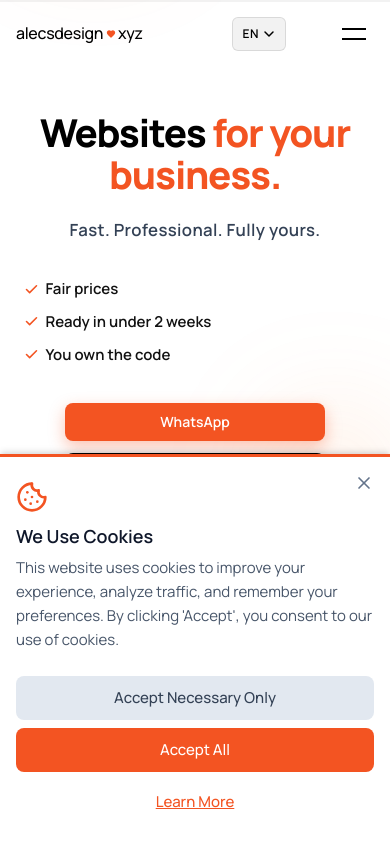
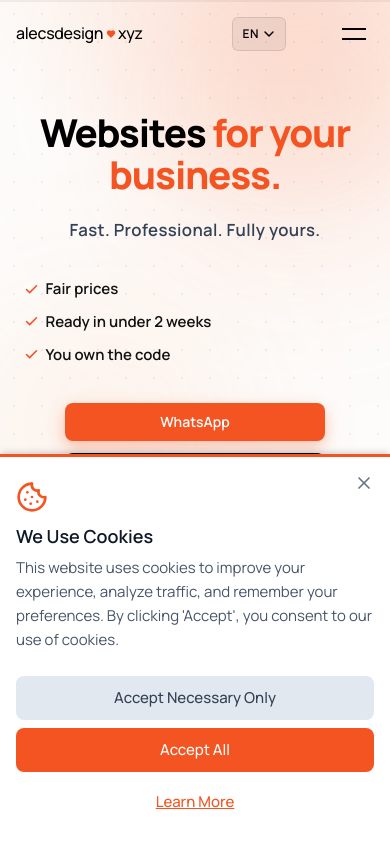
Before and after one commit to ZaZza402/alecsdesign, a React (Vite) app: page / in a window 390 px wide. Shown: the top 842 px of the page. Built offline with nearby package versions, Linux system fonts and the light colour scheme.

Commit message:
feat: focused hero glows, dot-grid texture, bottom fade, fix bg bleed

```diff
--- a/src/App.tsx
+++ b/src/App.tsx
@@ -8,7 +8,6 @@ import ComparisonSection from "./sections/ComparisonSection";
 import StatsSection from "./sections/StatsSection";
 import LanguageSuggestionBanner from "./components/ui/LanguageSuggestionBanner";
 import LoadingSkeleton from "./components/ui/LoadingSkeleton";
-import { BackgroundPaths } from "./components/ui/background-paths";
 
 // Lazy load pages and sections
 const PortfolioSection = lazy(() => import("./sections/PortfolioSection"));
@@ -42,12 +41,8 @@ const HomePage = () => {
         ogType="website"
       />
       <main role="main">
-        {/* Blobs scoped to hero + comparison only */}
         <div className="hero-bg-scope">
-          <BackgroundPaths />
-          <section id="home" aria-labelledby="hero-heading">
-            <HeroSection />
-          </section>
+          <HeroSection />
           <ComparisonSection />
         </div>
         <StatsSection />
--- a/src/components/ui/background-paths.tsx
+++ b/src/components/ui/background-paths.tsx
@@ -1,9 +1,8 @@
 export function BackgroundPaths() {
   return (
-    <div className="bg-mesh">
-      <div className="bg-mesh__blob bg-mesh__blob--1" />
-      <div className="bg-mesh__blob bg-mesh__blob--2" />
-      <div className="bg-mesh__blob bg-mesh__blob--3" />
+    <div className="bg-mesh" aria-hidden="true">
+      <div className="bg-mesh__glow bg-mesh__glow--warm" />
+      <div className="bg-mesh__glow bg-mesh__glow--accent" />
     </div>
   );
 }
--- a/src/index.css
+++ b/src/index.css
@@ -247,12 +247,12 @@ section {
   }
 }
 
-/* ── Mesh gradient background ─────────────────────────────────── */
+/* ── Hero scope — no overflow:hidden here; hero-section handles containment ── */
 .hero-bg-scope {
   position: relative;
-  overflow: hidden;
 }
 
+/* ── Glow mesh — lives inside .hero-section (overflow:hidden clips it) ── */
 .bg-mesh {
   position: absolute;
   inset: 0;
@@ -260,81 +260,68 @@ section {
   pointer-events: none;
 }
 
-.bg-mesh__blob {
+.bg-mesh__glow {
   position: absolute;
   border-radius: 50%;
-  filter: blur(48px);
   will-change: transform;
 }
 
-.bg-mesh__blob--1 {
-  width: min(70vw, 860px);
-  height: min(70vw, 860px);
+/* Primary warm spotlight — top-right, tight + vivid */
+.bg-mesh__glow--warm {
+  width: 560px;
+  height: 560px;
   background: radial-gradient(
     circle,
-    rgba(243, 84, 34, 0.22) 0%,
+    rgba(243, 84, 34, 0.45) 0%,
+    rgba(255, 100, 30, 0.16) 48%,
     transparent 68%
   );
+  filter: blur(100px);
   top: -20%;
-  left: -12%;
-  animation: blob-drift-1 24s ease-in-out infinite alternate;
+  right: -12%;
+  animation: glow-drift-warm 22s ease-in-out infinite alternate;
 }
 
-.bg-mesh__blob--2 {
-  width: min(55vw, 720px);
-  height: min(55vw, 720px);
+/* Secondary echo — bottom-left, softer */
+.bg-mesh__glow--accent {
+  width: 420px;
+  height: 420px;
   background: radial-gradient(
     circle,
-    rgba(255, 140, 60, 0.16) 0%,
-    transparent 68%
+    rgba(255, 130, 50, 0.28) 0%,
+    transparent 65%
   );
-  top: 25%;
-  right: -14%;
-  animation: blob-drift-2 30s ease-in-out infinite alternate;
+  filter: blur(90px);
+  bottom: 5%;
+  left: -8%;
+  animation: glow-drift-accent 28s ease-in-out infinite alternate;
 }
 
-.bg-mesh__blob--3 {
-  width: min(50vw, 640px);
-  height: min(50vw, 640px);
-  background: radial-gradient(
-    circle,
-    rgba(80, 110, 160, 0.12) 0%,
-    transparent 68%
-  );
-  bottom: -15%;
-  left: 18%;
-  animation: blob-drift-3 20s ease-in-out infinite alternate;
+@keyframes glow-drift-warm {
+  from { transform: translate(0, 0) scale(1); }
+  to   { transform: translate(-5%, 9%) scale(1.06); }
 }
 
-@keyframes blob-drift-1 {
-  from {
-    transform: translate(0, 0) scale(1);
-  }
-  to {
-    transform: translate(9%, 13%) scale(1.1);
-  }
+@keyframes glow-drift-accent {
+  from { transform: translate(0, 0) scale(1); }
+  to   { transform: translate(8%, -7%) scale(1.08); }
 }
 
-@keyframes blob-drift-2 {
-  from {
-    transform: translate(0, 0) scale(1);
+@media (max-width: 640px) {
+  .bg-mesh__glow--warm {
+    width: 300px;
+    height: 300px;
+    top: -10%;
+    right: -16%;
   }
-  to {
-    transform: translate(-11%, 9%) scale(1.07);
-  }
-}
-
-@keyframes blob-drift-3 {
-  from {
-    transform: translate(0, 0) scale(1);
-  }
-  to {
-    transform: translate(7%, -11%) scale(1.12);
+  .bg-mesh__glow--accent {
+    width: 260px;
+    height: 260px;
   }
 }
 
 @media (prefers-reduced-motion: reduce) {
-  .bg-mesh__blob {
+  .bg-mesh__glow {
     animation: none !important;
   }
 }
--- a/src/sections/ComparisonSection.css
+++ b/src/sections/ComparisonSection.css
@@ -3,7 +3,7 @@
    ================================================================ */
 
 .comparison-section {
-  background: transparent;
+  background: #fff;
   padding: 4.5rem 1.5rem 5rem;
   overflow: clip;
   position: relative;
--- a/src/sections/HeroSection.css
+++ b/src/sections/HeroSection.css
@@ -11,6 +11,30 @@
   padding-top: calc(80px + 2rem);
   padding-bottom: 0;
   overflow: hidden;
+  /* Dot grid + top ambient glow + warm white base */
+  background:
+    radial-gradient(circle, rgba(0, 0, 0, 0.055) 1px, transparent 1px),
+    radial-gradient(
+      ellipse 130% 75% at 72% -10%,
+      rgba(243, 84, 34, 0.13) 0%,
+      rgba(255, 110, 40, 0.05) 42%,
+      transparent 65%
+    ),
+    #fdfcfb;
+  background-size: 28px 28px, 100% 100%, auto;
+}
+
+/* Smooth gradient dissolve into the white comparison section below */
+.hero-section::after {
+  content: '';
+  position: absolute;
+  bottom: 0;
+  left: 0;
+  right: 0;
+  height: 120px;
+  background: linear-gradient(to bottom, transparent, #fdfcfb);
+  pointer-events: none;
+  z-index: 1;
 }
 
 @media (max-width: 1024px) {
@@ -191,4 +215,5 @@
   display: flex;
   align-items: center;
   overflow: hidden;
+  z-index: 3;
 }
--- a/src/sections/HeroSection.tsx
+++ b/src/sections/HeroSection.tsx
@@ -3,6 +3,7 @@ import { motion } from "framer-motion";
 import { useTranslation } from "react-i18next";
 import { Check } from "lucide-react";
 import LogoLoop from "../components/ui/LogoLoop";
+import { BackgroundPaths } from "../components/ui/background-paths";
 import { trackCTAClick } from "../utils/analytics";
 import "./HeroSection.css";
 
@@ -39,6 +40,7 @@ const HeroSection: React.FC = () => {
 
   return (
     <section id="home" className="hero-section" aria-label="Hero section">
+      <BackgroundPaths />
       <div className="hero-section__content">
         <motion.div
           initial="hidden"
```
Also changed, not shown: src/sections/StatsSection.tsx (+6 -7 lines).
